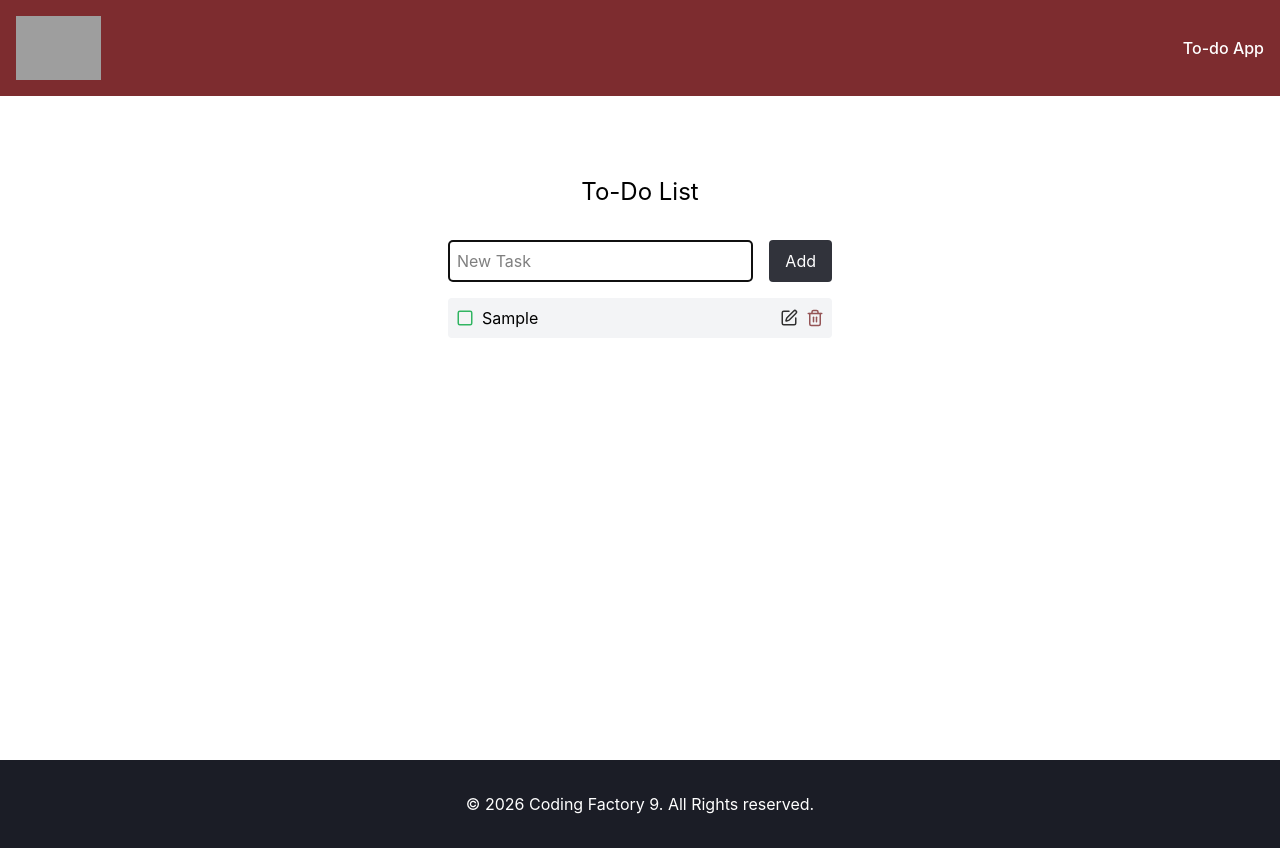
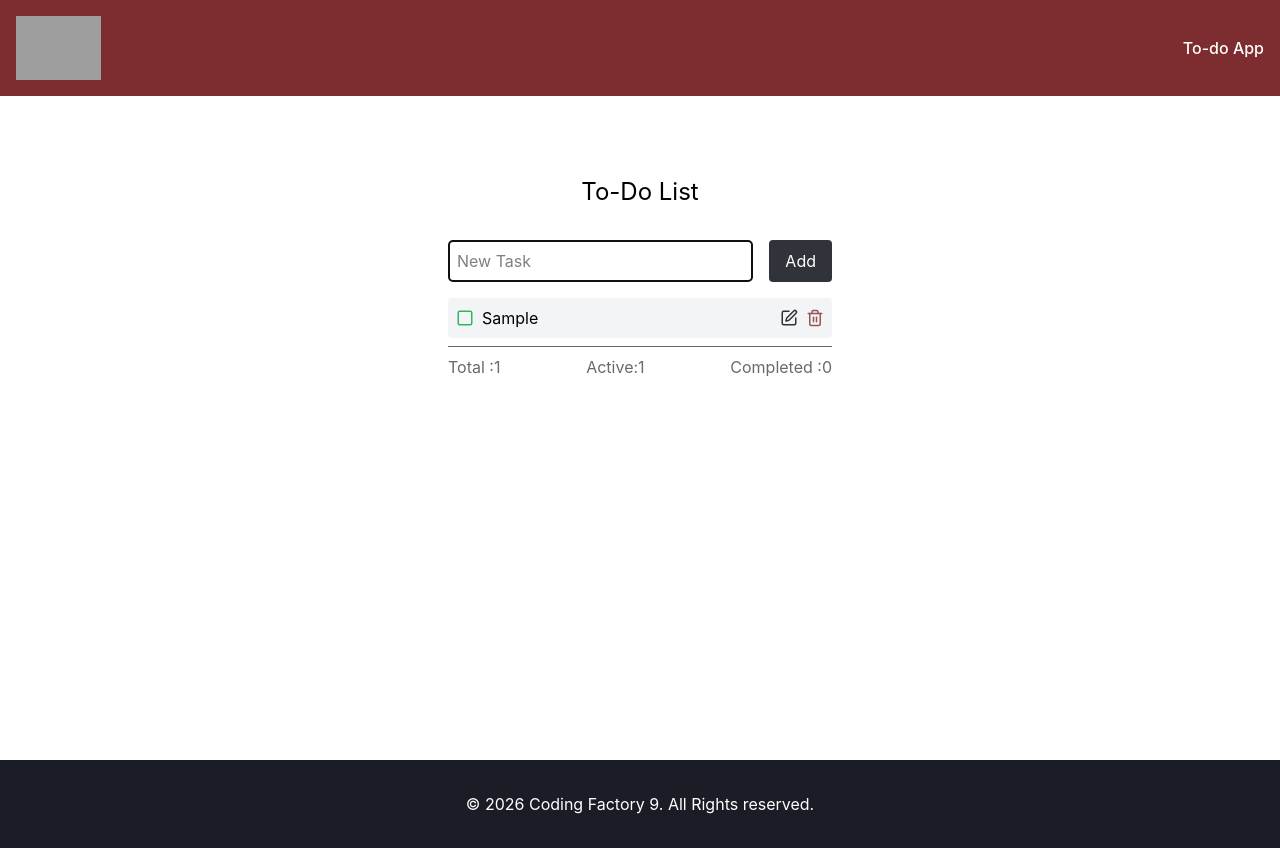
Before and after one commit to dimitriadis1998-web/cf9-react-todo-app, a React (Vite) app: page / in a window 1280 px wide. Both pictures are taken after typing "Sample" into the empty fields and a click on the button "Add". Built offline with nearby package versions, Linux system fonts and the light colour scheme; grey boxes are pictures that could not be loaded.

Commit message:
feat(todo) : add TodoStats component

```diff
--- a/src/features/todo/TodoApp.tsx
+++ b/src/features/todo/TodoApp.tsx
@@ -2,6 +2,7 @@
 import TodoForm from "./TodoForm.tsx";
 import {useTodos} from "./hooks/useTodos.ts";
 import TodoList from "./TodoList.tsx";
+import TodoStats from "./TodoStats.tsx";
 
 
 const TodoApp = () => {
@@ -32,6 +33,8 @@
                     onDelete = {deleteTodo}
                 />
 
+                <TodoStats todos={todos} />
+
             </div>
         </>
     )
--- /dev/null
+++ b/src/features/todo/TodoStats.tsx
@@ -0,0 +1,25 @@
+import type {TodoStatsProps} from "./types.ts";
+
+const TodoStats = ({todos}:TodoStatsProps) => {
+
+
+    const total = todos.length;
+    const completed = todos.filter(t => t.completed ).length;
+    const active = total-completed;
+
+
+    return (
+        <>
+            {total > 0 && (
+                <div className="flex justify-between border-t pt-2 mt-2 text-cf-gray">
+                    <span>Total :{total}</span>
+                    <span>Active:{active}</span>
+                    <span>Completed :{completed}</span>
+                </div>
+            )}
+
+        </>
+    )
+}
+
+export default TodoStats;
--- a/src/features/todo/types.ts
+++ b/src/features/todo/types.ts
@@ -16,3 +16,7 @@
     onEdit : (id:number,newText:string) => void;
     onDelete : (id:number) => void;
 }
+
+export type TodoStatsProps = {
+    todos : Todo [],
+}
```
